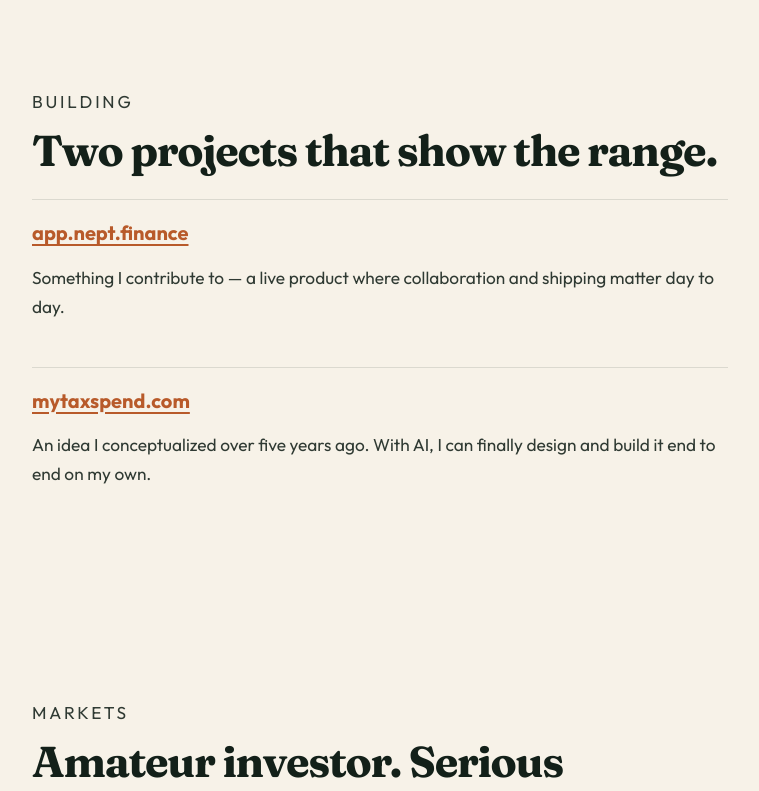
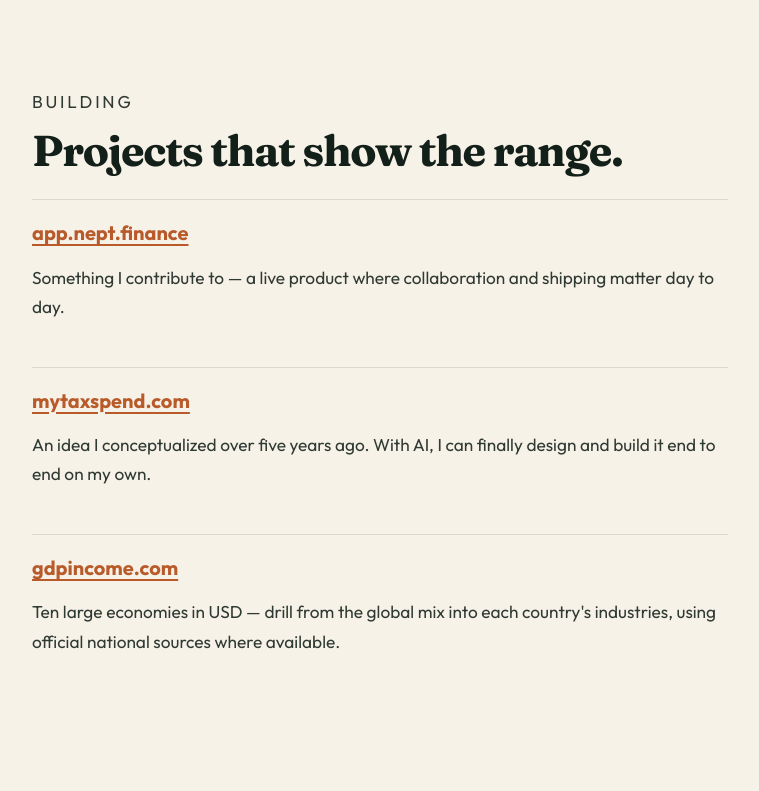
Before and after one commit to cedardev3/chasecedar.com, a Next.js app: page / in a window 1280 px wide. Shown: the part 1260-2051 px from the top of the page, without its empty margins (260-1019 px from the left). Built offline with nearby package versions, Linux system fonts and the light colour scheme.

Commit message:
add gdpincome site

```diff
--- a/src/app/page.tsx
+++ b/src/app/page.tsx
@@ -61,7 +61,7 @@ export default function Home() {
 
       <section className="section" id="work">
         <p className="eyebrow">Building</p>
-        <h2>Two projects that show the range.</h2>
+        <h2>Projects that show the range.</h2>
         <div className="project-stack">
           <article>
             <h3>
@@ -93,6 +93,23 @@ export default function Home() {
             <p>
               An idea I conceptualized over five years ago. With AI, I can finally
               design and build it end to end on my own.
+            </p>
+          </article>
+          <article>
+            <h3>
+              <a
+                className="site-link"
+                href="https://gdpincome.com"
+                target="_blank"
+                rel="noopener noreferrer"
+              >
+                gdpincome.com
+              </a>
+            </h3>
+            <p>
+              Ten large economies in USD — drill from the global mix into each
+              country&apos;s industries, using official national sources where
+              available.
             </p>
           </article>
         </div>
```
